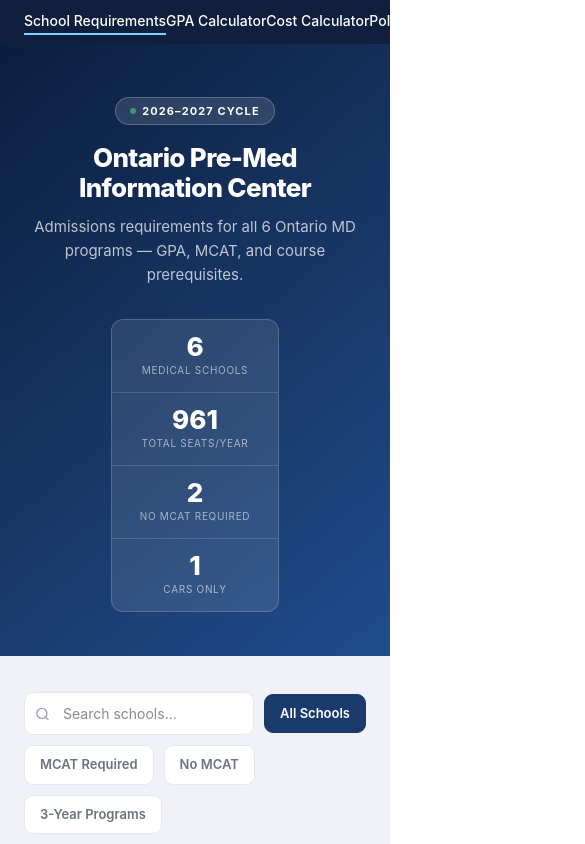
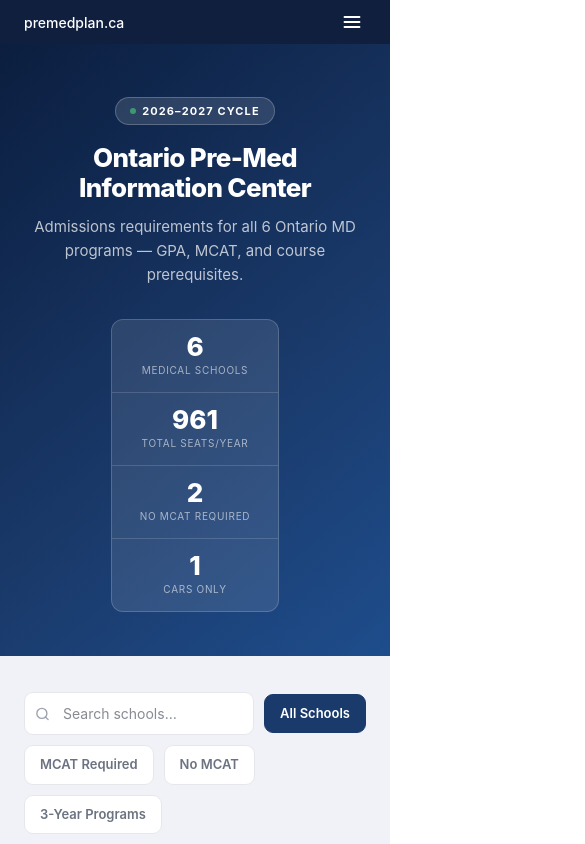
Before and after one commit to connorzgk/premedplan, a Next.js app: page / in a window 390 px wide. Shown: the top 844 px of the page, 585 px wide, since content can reach past the window. Built offline with nearby package versions, Linux system fonts and the light colour scheme.

Commit message:
Add mobile hamburger menu to navbar
On small screens, horizontal tabs are replaced with a hamburger icon
that toggles a vertical dropdown. Active tab uses a left border instead
of underline. Tapping a tab closes the menu.

Co-Authored-By: Claude Sonnet 4.6 <noreply@anthropic.com>

```diff
--- a/components/Navbar.tsx
+++ b/components/Navbar.tsx
@@ -1,3 +1,7 @@
+'use client';
+
+import { useState } from 'react';
+
 const TABS = [
   { label: 'School Requirements', active: true },
   { label: 'GPA Calculator', active: false },
@@ -10,12 +14,17 @@ const TABS = [
 ];
 
 export default function Navbar() {
+  const [isOpen, setIsOpen] = useState(false);
+
   return (
+    <div className="sticky top-0 z-50">
+      {/* Main bar */}
       <nav
-      className="w-full flex items-center justify-center px-6 sticky top-0 z-50 bg-[#0f1f3d] hover:bg-[#264070] transition-colors duration-200"
+        className="w-full flex items-center justify-center px-6 bg-[#0f1f3d] hover:bg-[#264070] transition-colors duration-200"
         style={{ height: '44px' }}
       >
-      <div className="flex items-center justify-between w-full max-w-[1320px]">
+        {/* Desktop tabs */}
+        <div className="hidden md:flex items-center justify-between w-full max-w-[1320px]">
           {TABS.map((tab) => (
             <a
               key={tab.label}
@@ -31,6 +40,51 @@ export default function Navbar() {
             </a>
           ))}
         </div>
+
+        {/* Mobile: label + hamburger */}
+        <div className="flex md:hidden items-center justify-between w-full">
+          <span className="text-white text-[14px] font-medium">premedplan.ca</span>
+          <button
+            onClick={() => setIsOpen((o) => !o)}
+            className="text-white p-1 transition-colors duration-200 hover:text-[#7dd3fc]"
+            aria-label="Toggle menu"
+          >
+            {isOpen ? (
+              <svg width="20" height="20" viewBox="0 0 24 24" fill="none" stroke="currentColor" strokeWidth="2.2" strokeLinecap="round">
+                <line x1="18" y1="6" x2="6" y2="18" />
+                <line x1="6" y1="6" x2="18" y2="18" />
+              </svg>
+            ) : (
+              <svg width="20" height="20" viewBox="0 0 24 24" fill="none" stroke="currentColor" strokeWidth="2.2" strokeLinecap="round">
+                <line x1="3" y1="6" x2="21" y2="6" />
+                <line x1="3" y1="12" x2="21" y2="12" />
+                <line x1="3" y1="18" x2="21" y2="18" />
+              </svg>
+            )}
+          </button>
+        </div>
       </nav>
+
+      {/* Mobile dropdown */}
+      {isOpen && (
+        <div className="md:hidden bg-[#0f1f3d] border-t border-white/10">
+          {TABS.map((tab) => (
+            <a
+              key={tab.label}
+              href="#"
+              onClick={() => setIsOpen(false)}
+              className="flex items-center px-6 py-3 text-[14px] font-medium text-white hover:text-[#7dd3fc] hover:bg-[#264070] transition-colors duration-200"
+              style={
+                tab.active
+                  ? { borderLeft: '3px solid #7dd3fc', paddingLeft: '21px' }
+                  : { borderLeft: '3px solid transparent', paddingLeft: '21px' }
+              }
+            >
+              {tab.label}
+            </a>
+          ))}
+        </div>
+      )}
+    </div>
   );
 }
```
Lines whose indentation alone changed are shown as unchanged.
